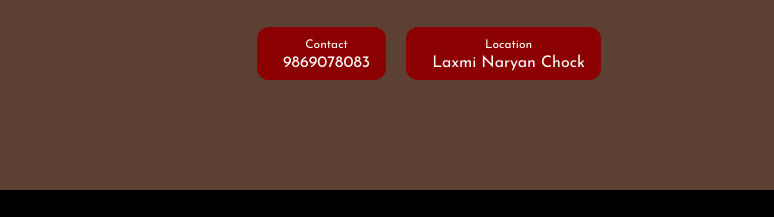
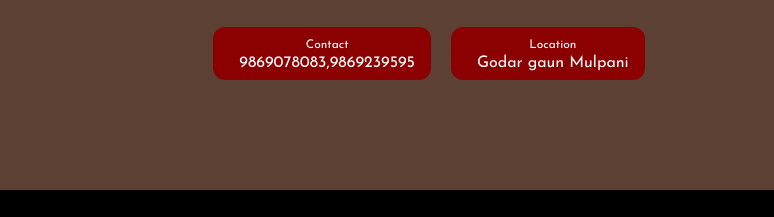
Before and after one commit to thapa666sanam-hub/Bhanjakokhuwa.com., a plain HTML site: page index.html in a window 1280 px wide. Shown: the part 3494-3711 px from the top of the page, 506-1280 px from the left. Drawn offline with Linux system fonts and the light colour scheme; files that its build step writes are made by us from their sources; some icons are missing.

Commit message:
Update index.html

```diff
--- a/index.html
+++ b/index.html
@@ -317,7 +317,7 @@ We accept cash on delivery, mobile payment apps, and online payments.
               <ion-icon name="logo-location"></ion-icon>
               <p>
                 Contact <br />
-                <span>9869078083</span>
+                <span>9869078083,9869239595</span>
               </p>
             </div>
 
@@ -325,7 +325,7 @@ We accept cash on delivery, mobile payment apps, and online payments.
               <ion-icon name="logo-Location"></ion-icon>
               <p>
                 Location <br />
-                <span>Laxmi Naryan Chock</span>
+                <span>Godar gaun Mulpani</span>
               </p>
             </div>
           </div>
```
